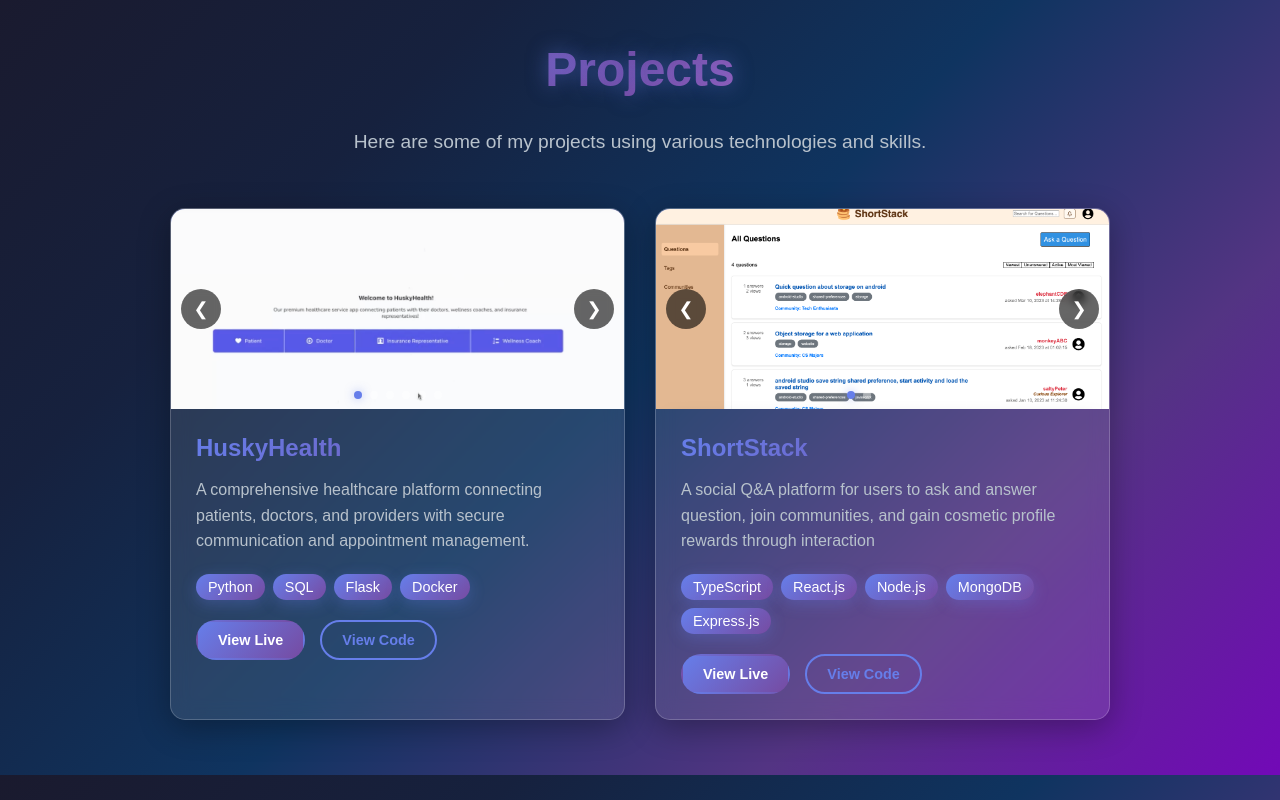
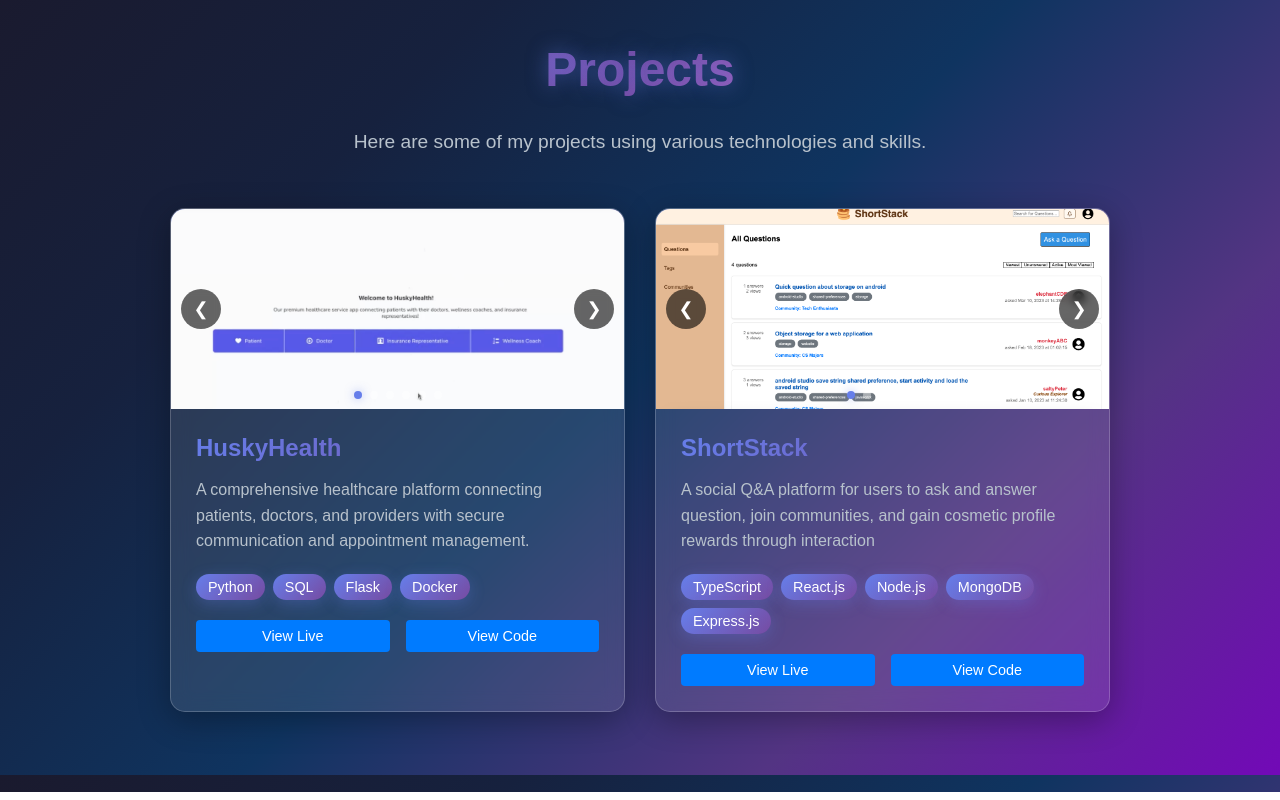
Before and after one commit to JQK1806/portfolio, a React (Vite) app: page / in a window 1280 px wide. Shown: the part 3225-4025 px from the top of the page. Built offline with nearby package versions, Linux system fonts and the light colour scheme.

Commit message:
Project button styling
View Live and View Code buttons in the project section now match. Styling changed.

```diff
--- a/src/components/Projects/index.css
+++ b/src/components/Projects/index.css
@@ -192,40 +192,30 @@
 
 .project-links {
     display: flex;
-    gap: 15px;
+    gap: 1rem;
+    margin-top: 1rem;
 }
 
 .project-links button {
-    padding: 10px 20px;
-    border: 2px solid transparent;
-    border-radius: 25px;
-    font-weight: 600;
+    padding: 0.5rem 1rem;
+    border: none;
+    border-radius: 4px;
+    background-color: #007bff;
+    color: white;
+    font-size: 0.9rem;
+    font-weight: 500;
     cursor: pointer;
-    transition: all 0.3s ease;
-    font-size: 0.9rem;
+    transition: background-color 0.3s ease;
+    flex: 1;
 }
 
-.project-links button:first-child {
-    background: linear-gradient(135deg, #667eea 0%, #764ba2 100%);
-    color: white;
+.project-links button:hover {
+    background-color: #0056b3;
 }
 
-.project-links button:first-child:hover {
-    transform: translateY(-2px);
-    box-shadow: 0 5px 15px rgba(102, 126, 234, 0.4);
-}
-
-.project-links button:last-child {
-    background: transparent;
-    border-color: #667eea;
-    color: #667eea;
-}
-
-.project-links button:last-child:hover {
-    background: #667eea;
-    color: white;
-    transform: translateY(-2px);
-    box-shadow: 0 5px 15px rgba(102, 126, 234, 0.4);
+.project-links button:focus {
+    outline: 2px solid #007bff;
+    outline-offset: 2px;
 }
 
 @media (max-width: 768px) {
```
